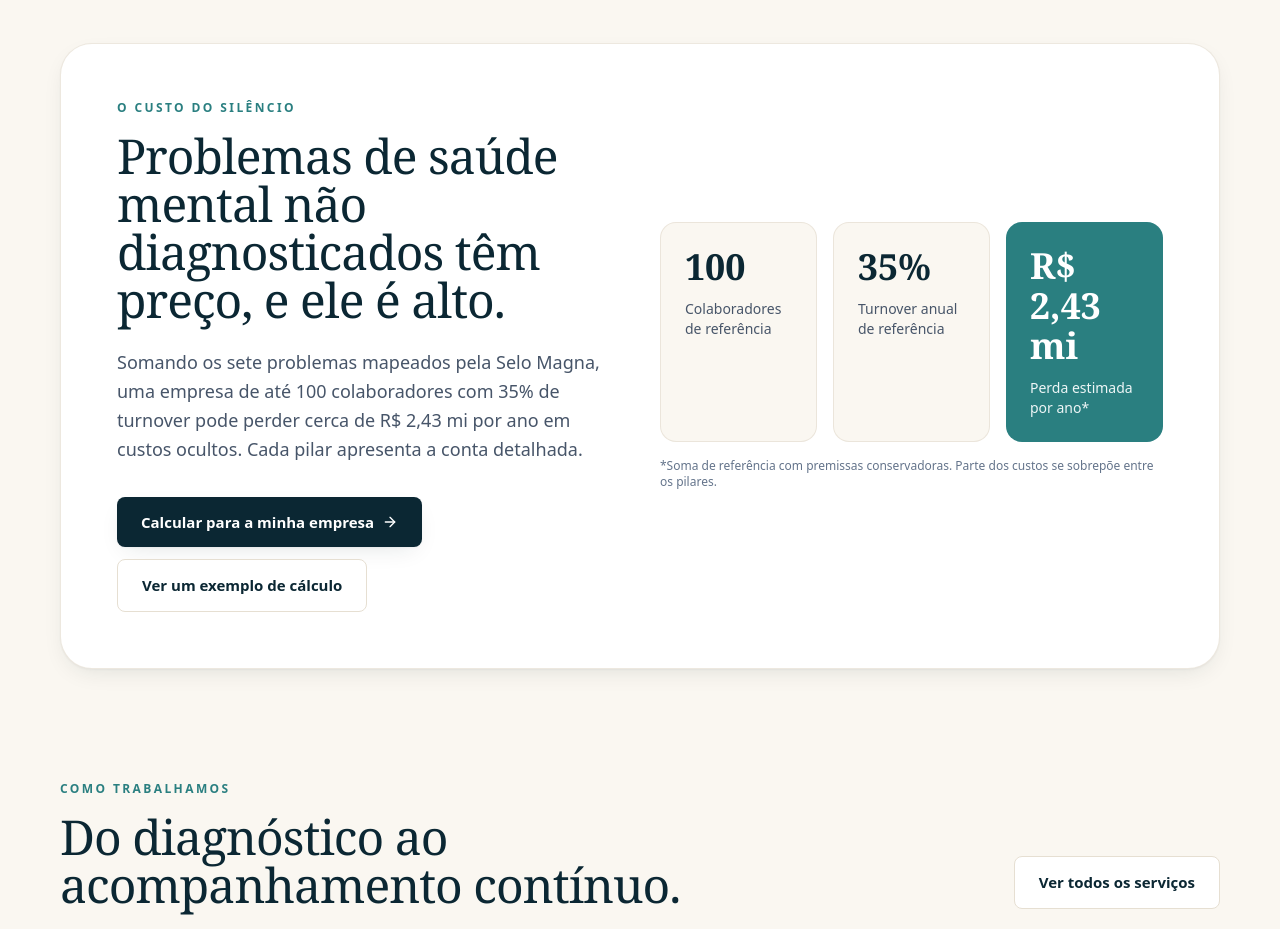
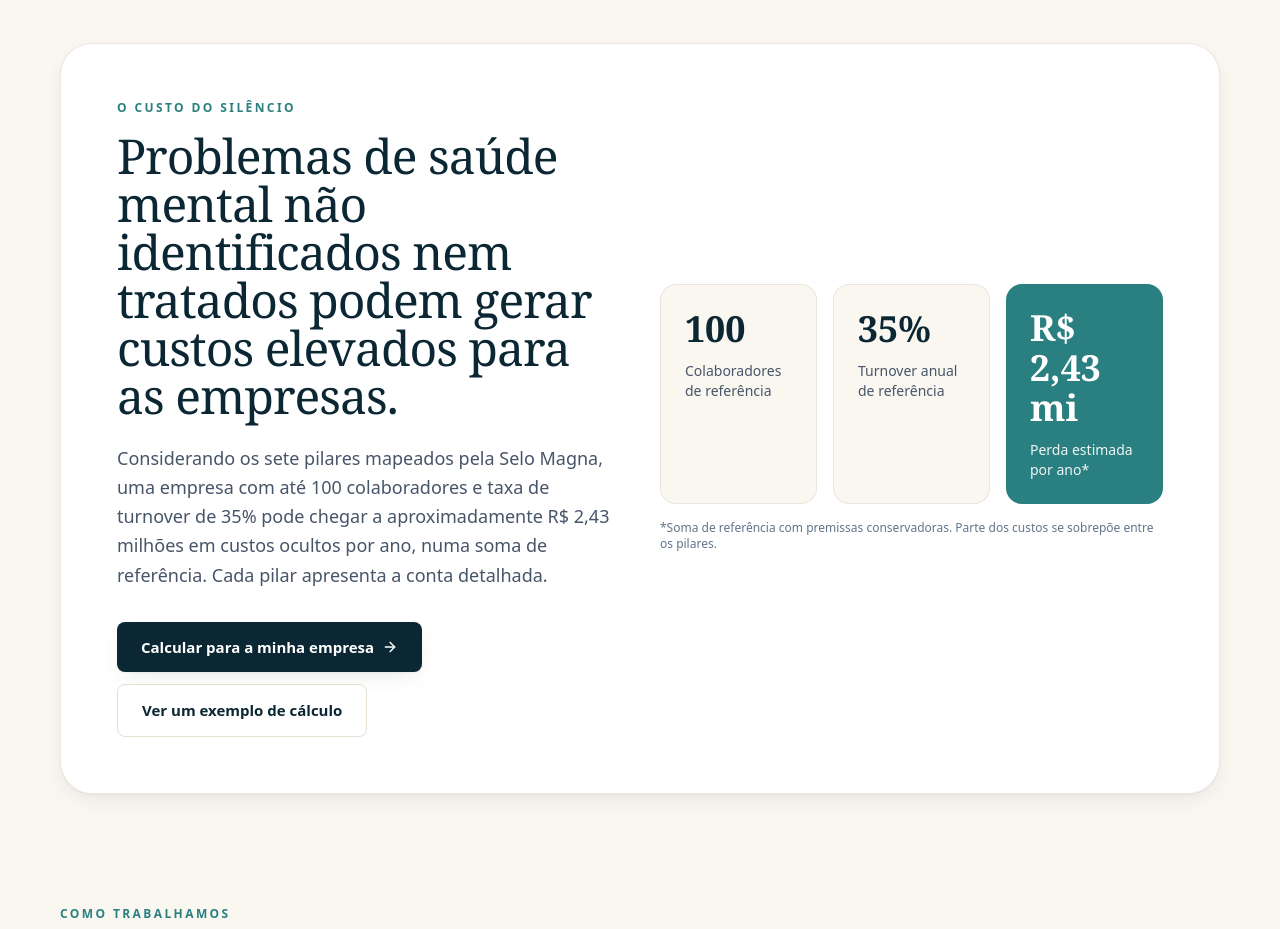
Before and after one commit to lucrispaula33/site-selo-magna, a Next.js app: page / in a window 1280 px wide. Shown: the part 4380-5309 px from the top of the page. Built offline with nearby package versions, Linux system fonts and the light colour scheme; no server answers.

Commit message:
Revisão de texto da seção de custos na página inicial

```diff
--- a/src/components/Sections.tsx
+++ b/src/components/Sections.tsx
@@ -69,11 +69,12 @@ export function CostSilence() {
         <div className="grid items-center gap-10 rounded-4xl border border-areia-300/70 bg-white p-8 shadow-suave md:p-14 lg:grid-cols-2">
           <div>
             <p className="eyebrow">O custo do silêncio</p>
-            <h2 className="mt-4 text-4xl md:text-5xl">Problemas de saúde mental não diagnosticados têm preço, e ele é alto.</h2>
+            <h2 className="mt-4 text-4xl md:text-5xl">Problemas de saúde mental não identificados nem tratados podem gerar custos elevados para as empresas.</h2>
             <p className="lead mt-6">
-              Somando os sete problemas mapeados pela {site.name}, uma empresa de até {defaultScenario.employees} colaboradores com{" "}
-              {defaultScenario.turnover * 100}% de turnover pode perder cerca de {brlShort(total).replace("R$ ", "R$ ")} por ano em custos
-              ocultos. Cada pilar apresenta a conta detalhada.
+              Considerando os sete pilares mapeados pela {site.name}, uma empresa com até {defaultScenario.employees} colaboradores e taxa de
+              turnover de {defaultScenario.turnover * 100}% pode chegar a aproximadamente R${" "}
+              {(total / 1_000_000).toLocaleString("pt-BR", { maximumFractionDigits: 2 })} milhões em custos ocultos por ano, numa soma de
+              referência. Cada pilar apresenta a conta detalhada.
             </p>
             <div className="mt-8 flex flex-wrap gap-3">
               <Link href="/calculadora" className="btn-primary">Calcular para a minha empresa <ArrowRight className="h-4 w-4" /></Link>
```
